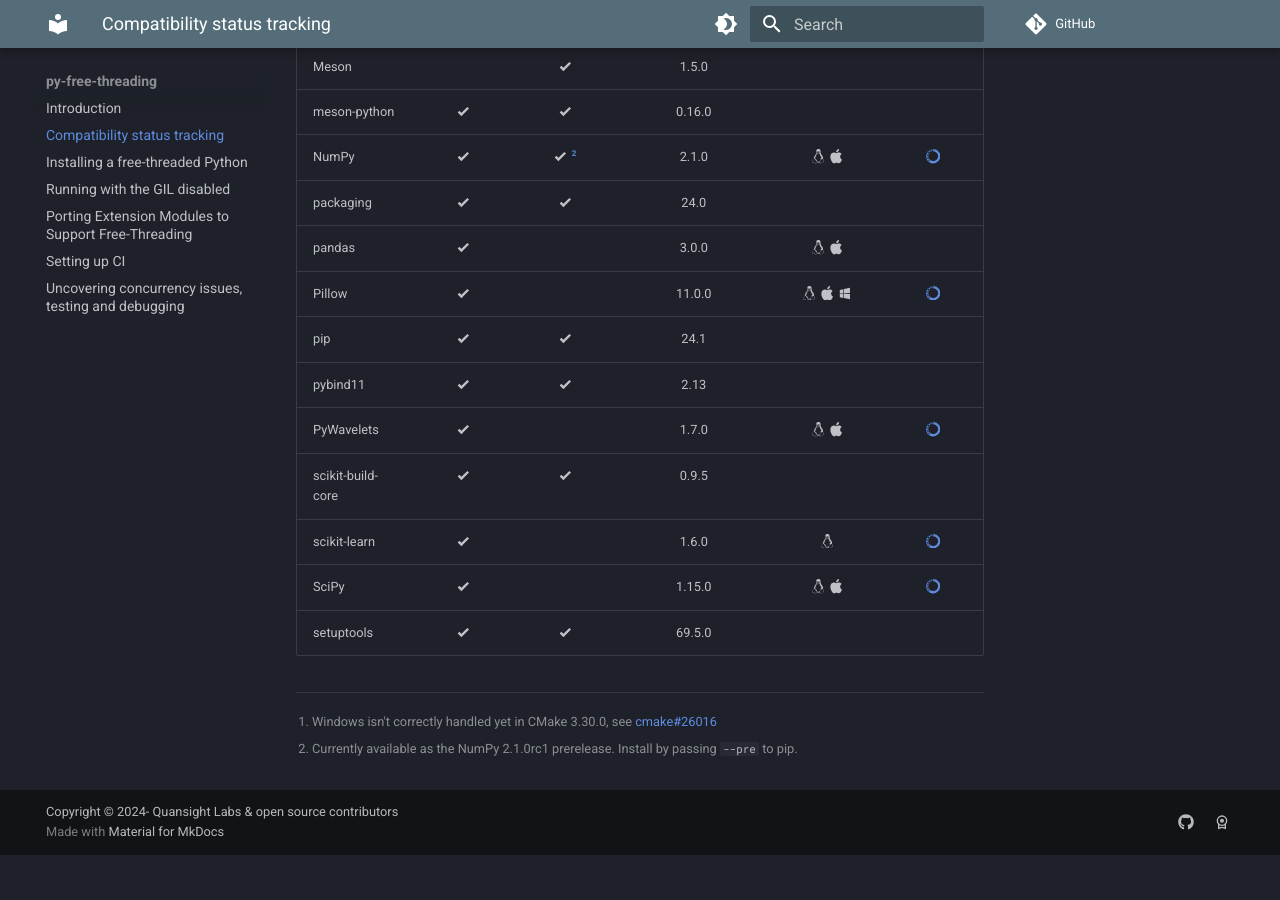
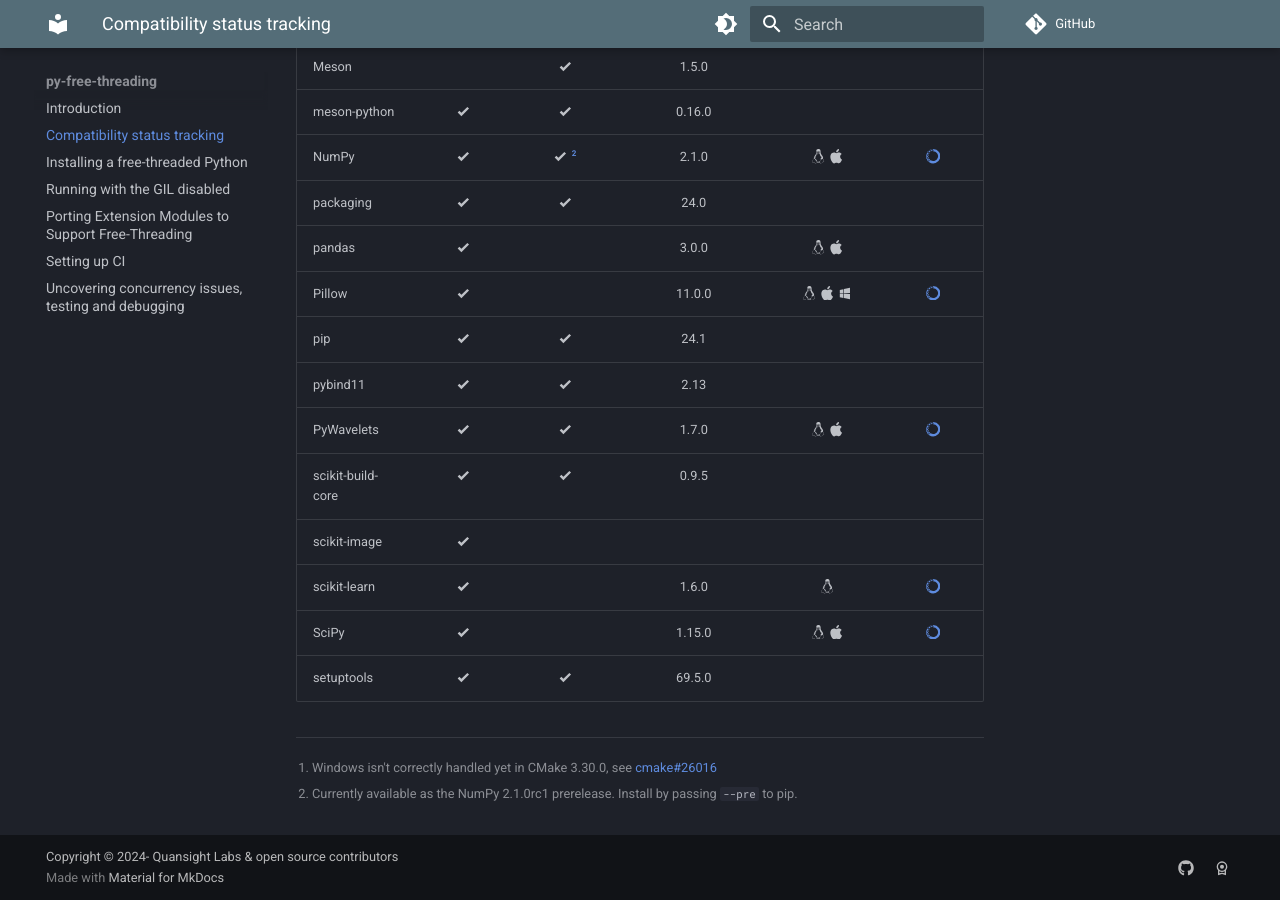
Before and after one commit to Quansight-Labs/free-threaded-compatibility, an MkDocs documentation site: the page built from docs/tracking.md, in a window 1280 px wide and 900 px high, scrolled down 742 px. Built offline with MkDocs 1.6.1 and Material for MkDocs 9.7.7, drawn with Linux system fonts in a browser that asks for light colours; comment, search, counter and statistics services are not loaded; before the commit the page ends 1597 px from its top, so only the background shows below that.

Commit message:
Update status tracker for PyWavelets 1.7.0 and scikit-image tested in CI (#60)
* Update PyWavelets, 1.7.0 was released on PyPI

* update tracker for scikit-image being tested in CI

```diff
--- a/docs/tracking.md
+++ b/docs/tracking.md
@@ -34,8 +34,9 @@
 | Pillow            | :material-check-bold: |                                |           11.0.0           | :simple-linux: :simple-apple: :material-microsoft-windows: |    [:simple-anaconda:](https://anaconda.org/scientific-python-nightly-wheels/pillow/)    |
 | pip               | :material-check-bold: |     :material-check-bold:      |            24.1            |                                                            |                                                                                          |
 | pybind11          | :material-check-bold: |     :material-check-bold:      |            2.13            |                                                            |                                                                                          |
-| PyWavelets        | :material-check-bold: |                                |           1.7.0            |               :simple-linux: :simple-apple:                |  [:simple-anaconda:](https://anaconda.org/scientific-python-nightly-wheels/pywavelets/)  |
+| PyWavelets        | :material-check-bold: |     :material-check-bold:      |           1.7.0            |               :simple-linux: :simple-apple:                |  [:simple-anaconda:](https://anaconda.org/scientific-python-nightly-wheels/pywavelets/)  |
 | scikit-build-core | :material-check-bold: |     :material-check-bold:      |           0.9.5            |                                                            |                                                                                          |
+| scikit-image      | :material-check-bold: |                                |                            |                                                            |                                                                                          |
 | scikit-learn      | :material-check-bold: |                                |           1.6.0            |                       :simple-linux:                       | [:simple-anaconda:](https://anaconda.org/scientific-python-nightly-wheels/scikit-learn/) |
 | SciPy             | :material-check-bold: |                                |           1.15.0           |               :simple-linux: :simple-apple:                |    [:simple-anaconda:](https://anaconda.org/scientific-python-nightly-wheels/scipy/)     |
 | setuptools        | :material-check-bold: |     :material-check-bold:      |           69.5.0           |                                                            |                                                                                          |
```
